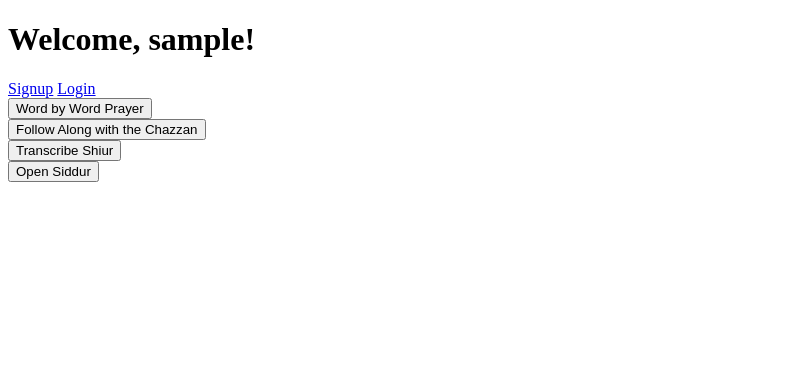
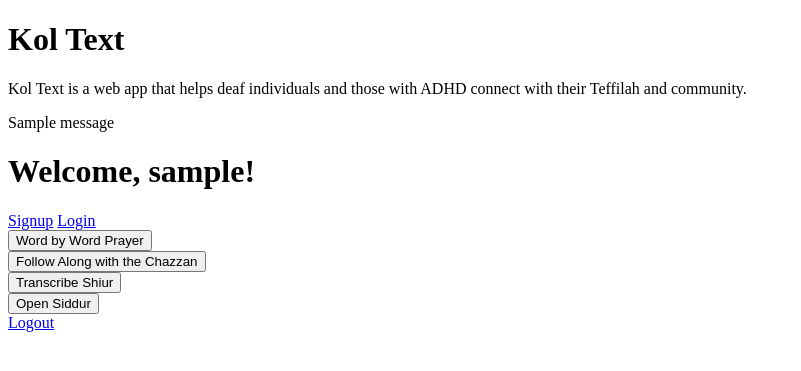
Before and after one commit to pknapp-kyhs/KoHack26-Frisch1, a Flask app: page / in a window 1280 px wide. Shown: the top 371 px of the page, without its empty margins (0-801 px from the left). Run offline with Flask 3, Linux system fonts and the light colour scheme; the visitor is signed in with stand-in values (Sample User, id 1); tables that the repository leaves empty hold one stand-in row (values such as "Sample post"); one stand-in notice (Sample message) is shown.

Commit message:
Made Frontend look nicer

```diff
--- a/PrettifyTemplates/index.html
+++ b/PrettifyTemplates/index.html
@@ -17,7 +17,7 @@
         <h1>Welcome, {{ session.username }}!</h1>
         <p style="color: var(--text-muted)">What would you like to do today?</p>
     {% else %}
-        <h1>Welcome to PrayerApp</h1>
+        <h1>Welcome to Kol Text</h1>
         <p style="color: var(--text-muted)">Please login or sign up to access all features.</p>
     {% endif %}
 </div>
--- a/PrettifyTemplates/layout.html
+++ b/PrettifyTemplates/layout.html
@@ -177,7 +177,7 @@
     <header>
         <a href="/" class="logo">
             <svg width="24" height="24" viewBox="0 0 24 24" fill="none" stroke="currentColor" stroke-width="2" stroke-linecap="round" stroke-linejoin="round"><path d="M12 21c-4.97 0-9-4.03-9-9s4.03-9 9-9 9 4.03 9 9-4.03 9-9 9z"/><path d="M12 7v5l3 3"/></svg>
-            PrayerApp
+            Kol Text
         </a>
         <nav>
             {% if session.username %}
@@ -204,7 +204,7 @@
     </main>
 
     <footer>
-        &copy; 2026 PrayerApp &bull; Built with Devotion
+        &copy; 2026 Kol Text &bull; Built with Devotion
     </footer>
 </body>
 </html>
--- a/app.py
+++ b/app.py
@@ -65,7 +65,7 @@ def logout():
 
 @app.route('/wbw', methods=['GET', 'POST'])
 def word_by_word():
-    if not session:
+    if 'username' not in session:
         flash('Please log in to access the word-by-word feature')
         return redirect(url_for('index'))
     services = PrayerService.query.all()
@@ -73,7 +73,7 @@ def word_by_word():
 
 @app.route('/highlight', methods=['GET', 'POST'])
 def highlight():
-    if not session:
+    if 'username' not in session:
         flash('Please log in to access the Follow the Chazzan feature')
         return redirect(url_for('index'))
     services = PrayerService.query.all()
@@ -81,14 +81,14 @@ def highlight():
 
 @app.route('/transcribe', methods=['POST', 'GET'])
 def transcribe():
-    if not session:
+    if 'username' not in session:
         flash('Please log in to access the transcription feature')
         return redirect(url_for('index'))
     return render_template("transcribe.html")
 
 @app.route('/siddur', methods=['GET', 'POST'])
 def siddur():
-    if not session:
+    if 'username' not in session:
         flash('Please log in to access the siddur')
         return redirect(url_for('index'))
     services         = PrayerService.query.all()
--- a/templates/index.html
+++ b/templates/index.html
@@ -1,23 +1,39 @@
 {% extends "layout.html" %}
 
 {% block content %}
+  {% with messages = get_flashed_messages() %}
+      {% if messages %}
+          <div class="alert alert-warning">
+              {% for message in messages %}
+                  {{ message }}
+              {% endfor %}
+          </div>
+      {% endif %}
+  {% endwith %}
   {% if session.username %}
     <h1>Welcome, {{ session.username }}!</h1>
   {% else %}
-  <h1>Welcome to App</h1>
+    <h1>Welcome to Kol Text</h1>
   {% endif %}
+
   <a href="/signup">Signup</a>
   <a href="/login">Login</a>
+
   <form method="GET" action="/wbw">
       <input type="submit" value="Word by Word Prayer">
   </form>
+
   <form method="GET" action="/highlight">
       <button type="submit">Follow Along with the Chazzan</button>
   </form>
+
   <form method="GET" action="/transcribe">
       <button type="submit">Transcribe Shiur</button>
   </form>
+
   <form method="GET" action="/siddur">
     <button type="submit">Open Siddur</button>
   </form>
+
+  <a href="/logout">Logout</a>
 {% endblock %}
--- a/templates/layout.html
+++ b/templates/layout.html
@@ -6,6 +6,8 @@
     <title>Document</title>
 </head>
 <body>
+    <h1>Kol Text</h1>
+    <p>Kol Text is a web app that helps deaf individuals and those with ADHD connect with their Teffilah and community.</p>
     {% block content %}
     {% endblock %}
 </body>
```
Lines whose indentation alone changed are shown as unchanged.
